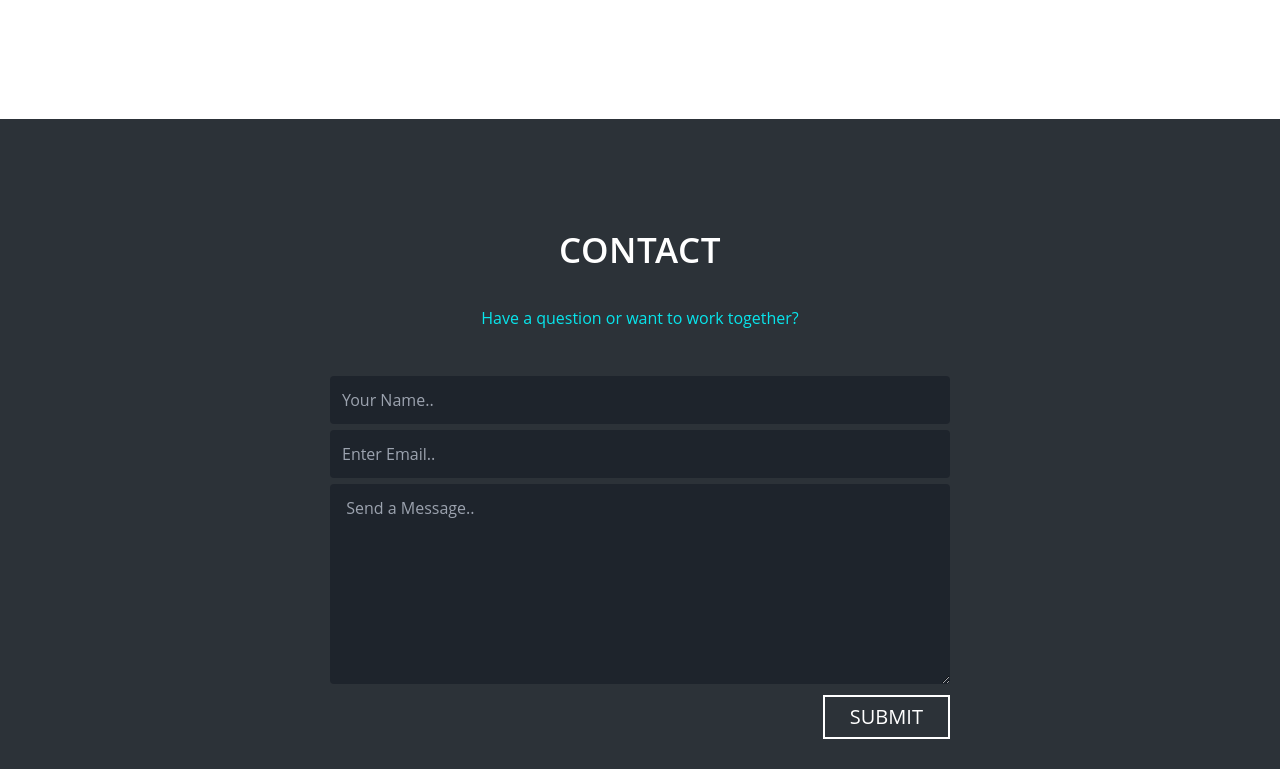
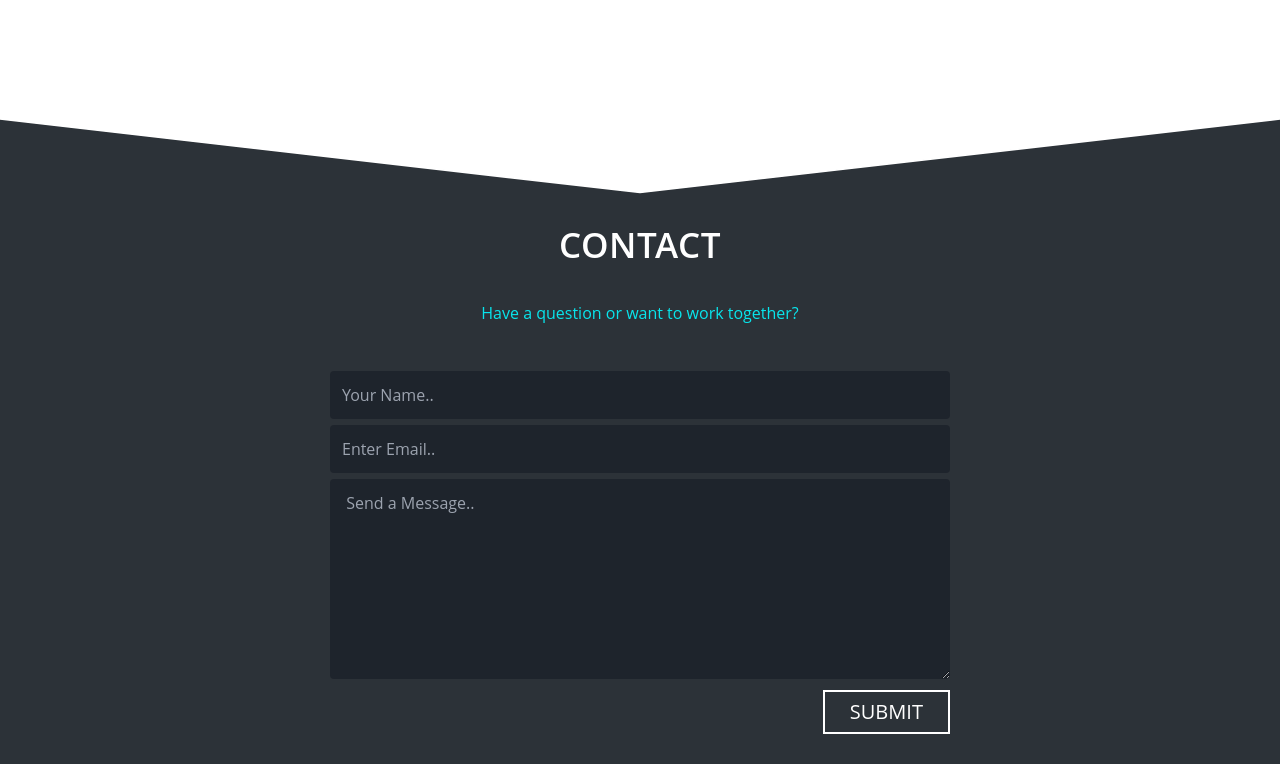
Before and after one commit to Sylvester009/PORTFOLIO1, a plain HTML site: page index.html in a window 1280 px wide. Shown: the part 3254-4023 px from the top of the page. Drawn offline with nearby package versions, Linux system fonts and the light colour scheme.

Commit message:
Find Sylvester

```diff
--- a/index.css
+++ b/index.css
@@ -226,7 +226,12 @@ h3 {
   color: #ffffff;
   margin-top: 70px;
   text-align: center;
-  padding-top: 80px;
+}
+
+#contact svg {
+  left: 0;
+  position: relative;
+  top: 0;
 }
 
 #contact h2 {
--- a/index.html
+++ b/index.html
@@ -105,6 +105,11 @@
     </section>
 
     <section id="contact">
+        <svg preserveAspectRatio="none" viewBox="0 0 100 102" height="75" width="100%" version="1.1"
+            xmlns="http://www.w3.org/2000/svg" class="svgcolor-light">
+            <path d="M0 0 L50 100 L100 0 Z" fill="white" stroke="white"></path>
+        </svg>
+
         <h2>contact</h2>
         <p>Have a question or want to work together?</p>
         <div class="container">
```
